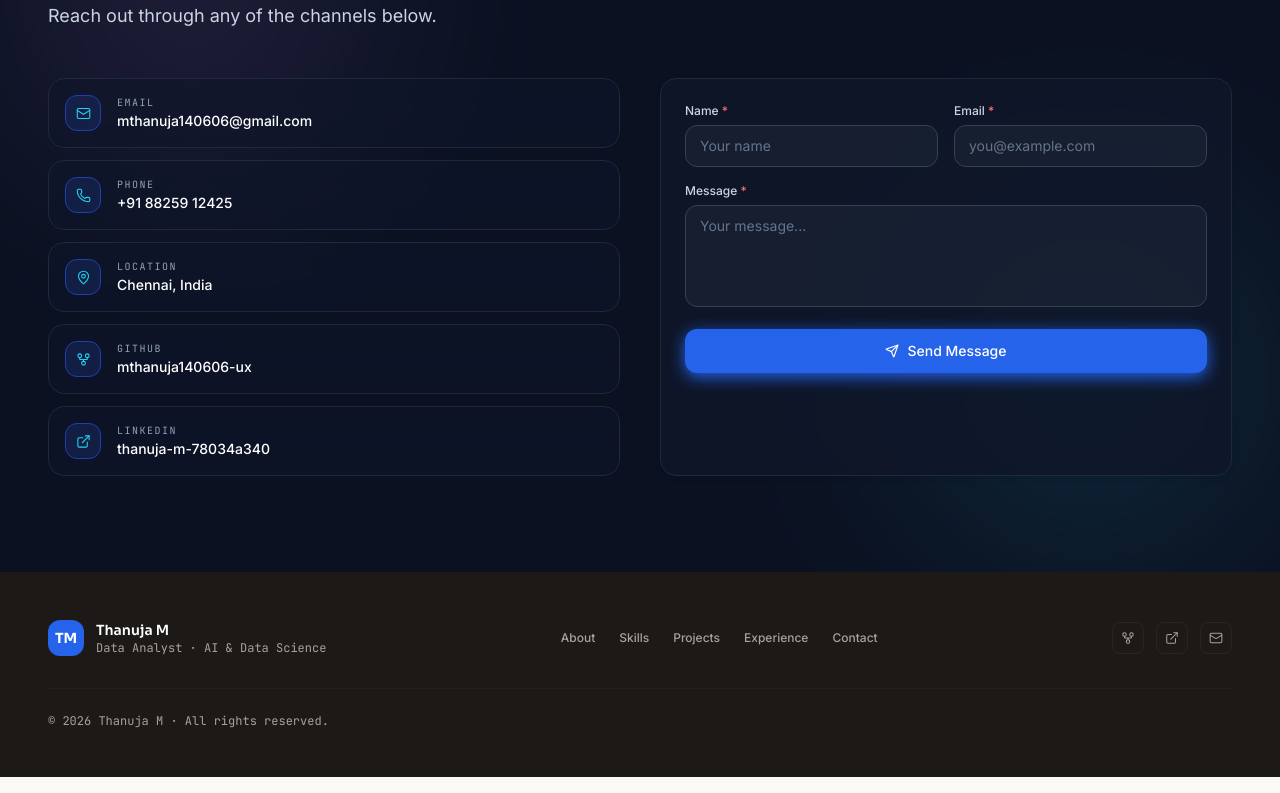
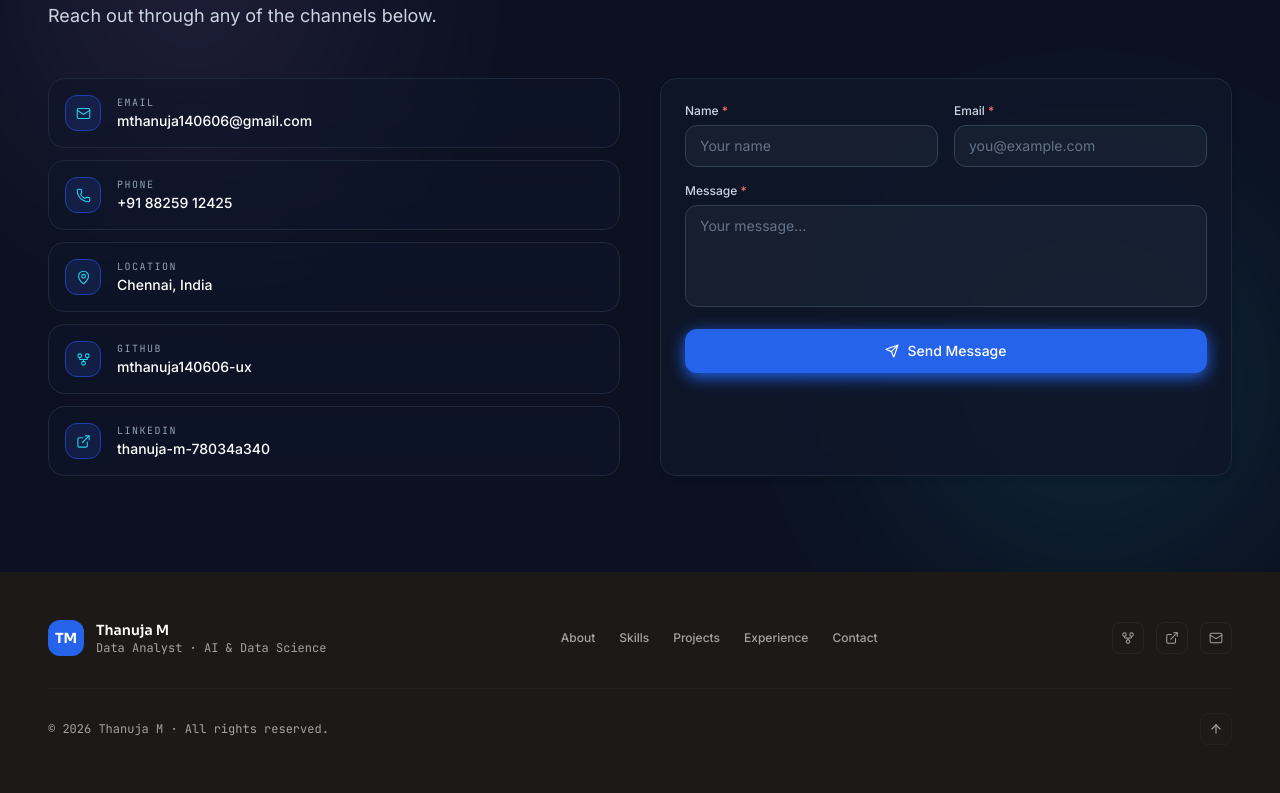
Before and after one commit to mthanuja140606-ux/Portfolio-, a React (Vite) app: page / in a window 1280 px wide. Shown: the part 6164-6957 px from the top of the page. Built offline with nearby package versions, Linux system fonts and the light colour scheme; no server answers.

Commit message:
Add scroll to top button

```diff
--- a/src/components/Footer.jsx
+++ b/src/components/Footer.jsx
@@ -1,4 +1,4 @@
-import { GitFork, ExternalLink, Mail } from 'lucide-react';
+import { GitFork, ExternalLink, Mail, ArrowUp } from 'lucide-react';
 import { motion } from 'framer-motion';
 import { personal, socials } from '../data/portfolio';
 
@@ -90,12 +90,21 @@ export default function Footer() {
           whileInView={{ opacity: 1 }}
           viewport={{ once: true }}
           transition={{ delay: 0.3 }}
-          className="mt-8 pt-6 border-t border-ink-light/20 flex flex-col sm:flex-row items-center justify-between gap-2"
+          className="mt-8 pt-6 border-t border-ink-light/20 flex flex-col sm:flex-row items-center justify-between gap-4"
         >
           <p className="text-xs text-ink-faint font-mono">
             © {year} {personal.name} · All rights reserved.
           </p>
 
+          <motion.button
+            onClick={() => window.scrollTo({ top: 0, behavior: 'smooth' })}
+            whileHover={{ y: -2, backgroundColor: 'rgba(255,255,255,0.1)' }}
+            whileTap={{ scale: 0.95 }}
+            className="w-8 h-8 flex items-center justify-center rounded-lg bg-ink-light/5 text-ink-faint hover:text-white border border-ink-light/20 transition-colors"
+            aria-label="Scroll to top"
+          >
+            <ArrowUp size={14} />
+          </motion.button>
         </motion.div>
       </div>
     </motion.footer>
```
